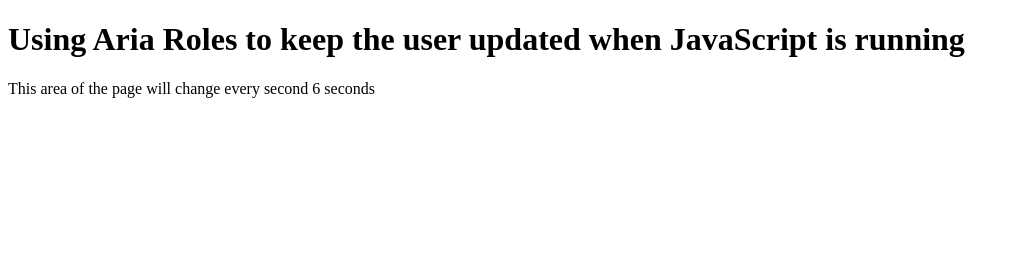
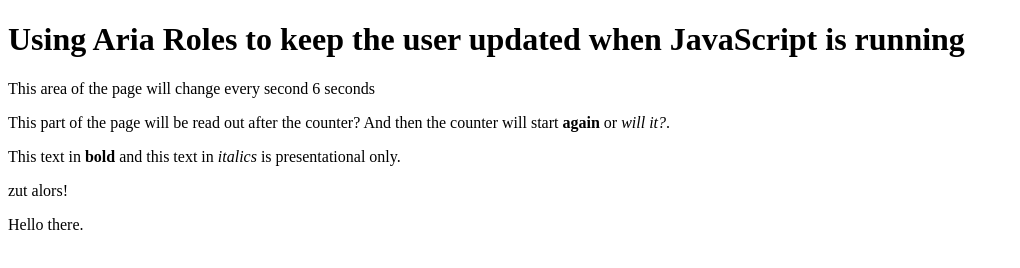
Before and after one commit to wilsond-gds/aria-testing, a plain HTML site: page index.html in a window 1280 px wide. Shown: the whole page, without its empty margins (0-1020 px from the left). Drawn offline with Linux system fonts and the light colour scheme.

Commit message:
testing semantic markup

```diff
--- a/index.html
+++ b/index.html
@@ -10,7 +10,12 @@
     <h1>Using Aria Roles to keep the user updated when JavaScript is running</h1>
     <p aria-live="polite">This area of the page will change every second <span id="counter"></span></p>
 
+<p>This part of the page will be read out after the counter? And then the counter will start <strong>again</strong> or <em>will it?</em>.<p>
 
+<p>This text in <b>bold</b> and this text in <i>italics</i> is presentational only.</p>
+
+<p lang="fr">zut alors!</p>
+<p>Hello there.</p>
 
     <script>
     let counter = 0;
```
